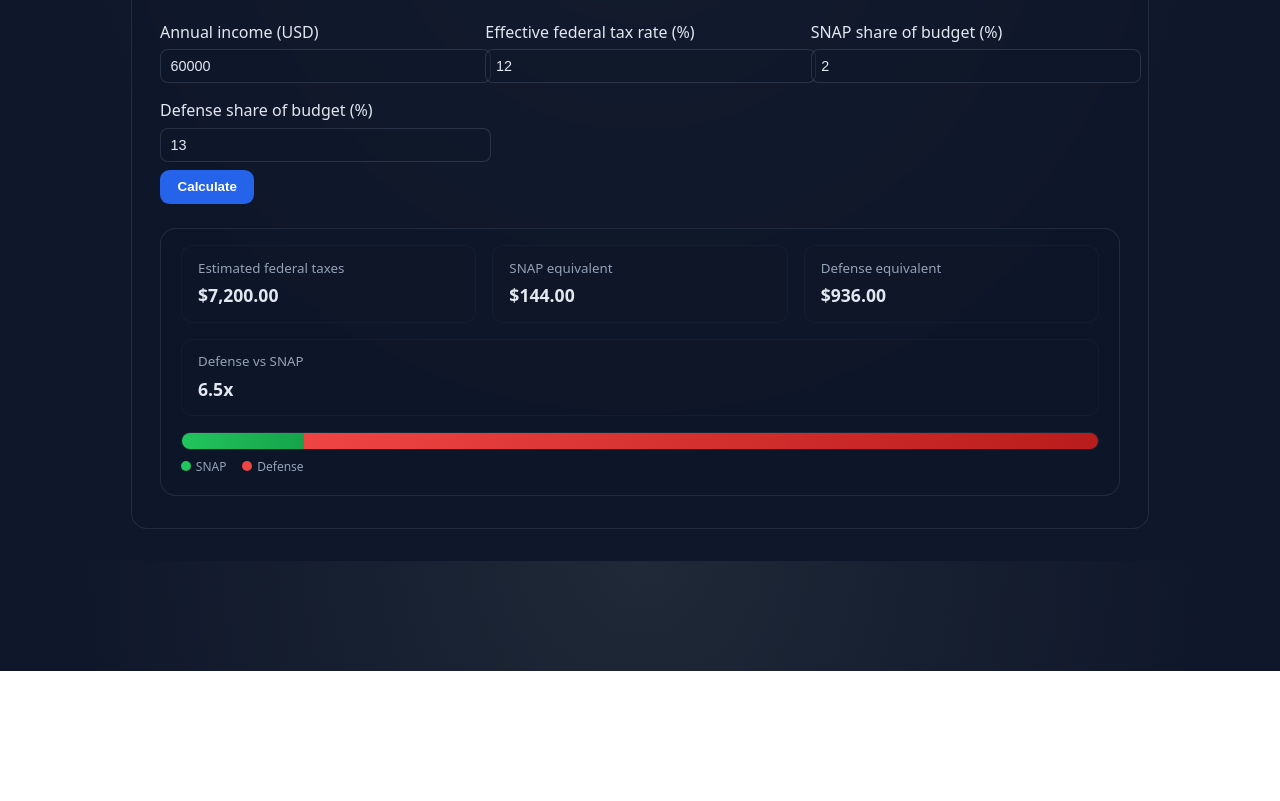
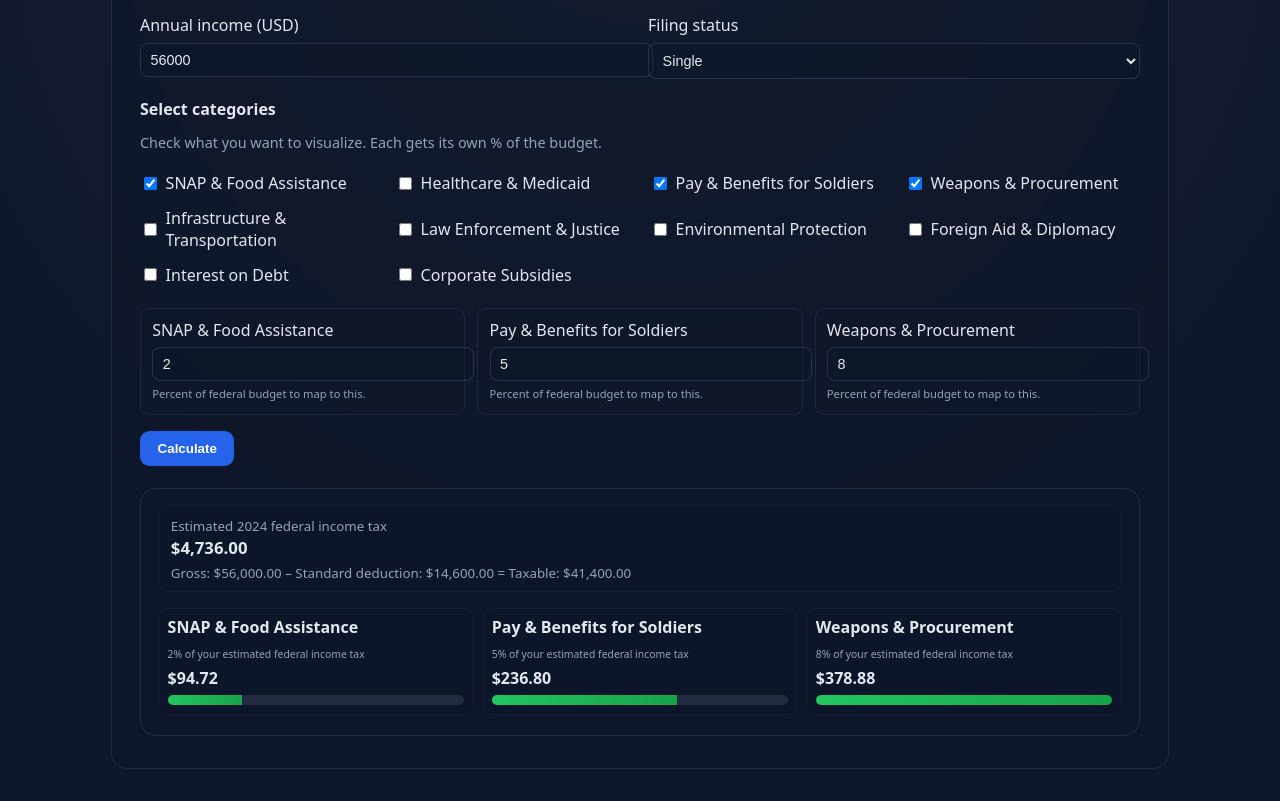
Before and after one commit to michaeljpruitt/CivicReceipt, a plain HTML site: page index.html in a window 1280 px wide. Shown: the part 129-930 px from the top of the page. Before the commit the page ends 800 px from the top, so only its background shows below. Drawn offline with Linux system fonts and the light colour scheme.

Commit message:
Update index.html

```diff
--- a/index.html
+++ b/index.html
@@ -2,19 +2,18 @@
 <html lang="en">
 <head>
   <meta charset="UTF-8" />
-  <title>Tax Slice: SNAP vs Defense</title>
+  <title>CivicReceipt – Auto Tax</title>
   <meta name="viewport" content="width=device-width, initial-scale=1" />
   <style>
     :root {
       --bg: #0f172a;
       --panel: #111827;
-      --accent: #22c55e;
-      --accent2: #ef4444;
       --text: #e2e8f0;
       --muted: #94a3b8;
+      --border: rgba(148, 163, 184, 0.15);
     }
     body {
-      background: radial-gradient(circle at top, #1f2937 0%, #0f172a 60%);
+      background: radial-gradient(circle at top, #1f2937 0%, #0f172a 65%);
       color: var(--text);
       font-family: system-ui, -apple-system, BlinkMacSystemFont, "Segoe UI", sans-serif;
       margin: 0;
@@ -23,235 +22,287 @@
       justify-content: center;
     }
     .container {
-      width: min(960px, 100%);
-      background: rgba(15, 23, 42, 0.7);
-      border: 1px solid rgba(148, 163, 184, 0.15);
+      width: min(1000px, 100%);
+      background: rgba(15, 23, 42, 0.75);
+      border: 1px solid var(--border);
       border-radius: 1rem;
       padding: 1.5rem 1.75rem 2rem;
       backdrop-filter: blur(4px);
     }
-    h1 {
-      font-size: 1.4rem;
-      margin-bottom: 0.25rem;
+    h1 { font-size: 1.35rem; margin-bottom: 0.25rem; }
+    p.subtitle { color: var(--muted); margin-top: 0; margin-bottom: 1.25rem; font-size: 0.9rem; }
+    .grid { display: grid; grid-template-columns: repeat(auto-fit, minmax(200px, 1fr)); gap: 1rem; }
+    label { display: block; margin-bottom: 0.4rem; font-weight: 500; }
+    input[type="number"], select {
+      width: 100%; padding: 0.5rem 0.6rem; border-radius: 0.5rem;
+      border: 1px solid rgba(148, 163, 184, 0.2); background: rgba(15, 23, 42, 0.3);
+      color: var(--text); font-size: 0.9rem;
     }
-    p.subtitle {
-      color: var(--muted);
-      margin-top: 0;
-      margin-bottom: 1.5rem;
-      font-size: 0.9rem;
+    .category-list {
+      display: grid; grid-template-columns: repeat(auto-fit, minmax(200px, 1fr));
+      gap: 0.4rem 1.25rem; margin-top: 1.25rem; margin-bottom: 0.9rem;
     }
-    .grid {
+    .category-list label {
+      display: flex; align-items: center; gap: 0.35rem; font-weight: 400;
+      cursor: pointer; color: var(--text);
+    }
+    .cat-inputs {
+      margin-top: 1rem;
       display: grid;
-      grid-template-columns: repeat(auto-fit, minmax(230px, 1fr));
-      gap: 1rem;
+      grid-template-columns: repeat(auto-fit, minmax(180px, 1fr));
+      gap: 0.75rem;
     }
-    label {
-      display: block;
-      margin-bottom: 0.4rem;
-      font-weight: 500;
+    .cat-box {
+      background: rgba(15, 23, 42, 0.35);
+      border: 1px solid rgba(148, 163, 184, 0.12);
+      border-radius: 0.6rem;
+      padding: 0.6rem 0.7rem 0.7rem;
     }
-    input[type="number"] {
-      width: 100%;
-      padding: 0.5rem 0.6rem;
-      border-radius: 0.5rem;
-      border: 1px solid rgba(148, 163, 184, 0.2);
-      background: rgba(15, 23, 42, 0.3);
-      color: var(--text);
-      font-size: 0.9rem;
+    .cat-box small { color: var(--muted); font-size: 0.7rem; }
+    button {
+      background: #2563eb; border: none; color: #fff; padding: 0.6rem 1.1rem;
+      border-radius: 0.6rem; font-weight: 600; cursor: pointer; margin-top: 1rem;
     }
-    .inline-input {
-      display: flex;
-      gap: 0.4rem;
-      align-items: center;
-    }
-    .inline-input span {
-      font-size: 0.8rem;
-      color: var(--muted);
-    }
-    button {
-      background: #2563eb;
-      border: none;
-      color: #fff;
-      padding: 0.6rem 1.1rem;
-      border-radius: 0.6rem;
-      font-weight: 600;
-      cursor: pointer;
-      margin-top: 0.5rem;
-    }
-    button:hover {
-      background: #1d4ed8;
-    }
+    button:hover { background: #1d4ed8; }
     .results {
-      margin-top: 1.5rem;
-      background: rgba(15, 23, 42, 0.3);
+      margin-top: 1.4rem;
+      background: rgba(15, 23, 42, 0.35);
       border: 1px solid rgba(148, 163, 184, 0.15);
       border-radius: 1rem;
-      padding: 1rem 1.25rem 1.25rem;
+      padding: 1rem 1.1rem 1.25rem;
     }
-    .result-row {
-      display: flex;
-      gap: 1rem;
-      flex-wrap: wrap;
+    .totals-card {
+      background: rgba(15, 23, 42, 0.35);
+      border: 1px solid rgba(148, 163, 184, 0.05);
+      border-radius: 0.6rem;
+      padding: 0.5rem 0.7rem 0.6rem;
+      min-width: 180px;
+      margin-bottom: 1rem;
     }
-    .card {
-      flex: 1 1 200px;
-      background: rgba(15, 23, 42, 0.4);
+    .totals-card small { color: var(--muted); }
+    .totals-card .big { font-size: 1.05rem; font-weight: 700; }
+    .result-list {
+      display: grid;
+      grid-template-columns: repeat(auto-fit, minmax(210px, 1fr));
+      gap: 0.6rem;
+    }
+    .result-item {
+      background: rgba(15, 23, 42, 0.25);
       border: 1px solid rgba(148, 163, 184, 0.05);
-      border-radius: 0.75rem;
-      padding: 0.8rem 1rem 0.9rem;
+      border-radius: 0.5rem;
+      padding: 0.4rem 0.5rem 0.6rem;
     }
-    .card small {
-      color: var(--muted);
-      display: block;
-      margin-bottom: 0.4rem;
-    }
-    .card .big {
-      font-size: 1.1rem;
-      font-weight: 700;
-    }
-    .bar-wrap {
-      margin-top: 1rem;
-      background: rgba(15, 23, 42, 0.1);
-      border-radius: 9999px;
-      height: 16px;
-      display: flex;
-      overflow: hidden;
-      border: 1px solid rgba(148, 163, 184, 0.1);
-    }
-    .bar-snap {
-      background: linear-gradient(90deg, #22c55e, #16a34a);
-      height: 100%;
-    }
-    .bar-defense {
-      background: linear-gradient(90deg, #ef4444, #b91c1c);
-      height: 100%;
-    }
-    .legend {
-      display: flex;
-      gap: 1rem;
-      margin-top: 0.5rem;
-      font-size: 0.75rem;
-      color: var(--muted);
-    }
-    .legend span::before {
-      content: "";
-      display: inline-block;
-      width: 10px;
-      height: 10px;
-      border-radius: 999px;
-      margin-right: 0.3rem;
-    }
-    .legend .snap::before { background: #22c55e; }
-    .legend .defense::before { background: #ef4444; }
-
-    @media (max-width: 600px) {
-      body { padding: 1rem; }
-    }
+    .result-item small { color: var(--muted); font-size: 0.65rem; }
+    .result-item .name { font-weight: 600; margin-bottom: 0.2rem; }
+    .bar { background: rgba(148, 163, 184, 0.15); border-radius: 999px; height: 10px; overflow: hidden; margin-top: 0.35rem; }
+    .bar-fill { height: 10px; background: linear-gradient(90deg, #22c55e, #16a34a); width: 0%; }
+    @media (max-width: 600px) { body { padding: 1rem; } }
   </style>
 </head>
 <body>
   <div class="container">
-    <h1>SNAP vs Defense Tax Estimator</h1>
-    <p class="subtitle">
-      Pick your income, tell it your effective federal tax rate, and it will estimate how much of that tax slice maps to SNAP and to defense.
-    </p>
+    <h1>CivicReceipt</h1>
+    <p class="subtitle">Enter income, pick filing status. We estimate your 2024 federal income tax, then show how much could map to each slice.</p>
 
     <div class="grid">
       <div>
         <label for="income">Annual income (USD)</label>
-        <input type="number" id="income" value="60000" min="0" step="500" />
+        <input type="number" id="income" value="56000" min="0" step="500" />
       </div>
       <div>
-        <label for="effRate">Effective federal tax rate (%)</label>
-        <input type="number" id="effRate" value="12" min="0" max="60" step="0.1" />
-      </div>
-      <div>
-        <label for="snapShare">SNAP share of budget (%)</label>
-        <input type="number" id="snapShare" value="2" min="0" max="10" step="0.1" />
-      </div>
-      <div>
-        <label for="defShare">Defense share of budget (%)</label>
-        <input type="number" id="defShare" value="13" min="0" max="40" step="0.1" />
+        <label for="status">Filing status</label>
+        <select id="status">
+          <option value="single">Single</option>
+          <option value="married">Married filing jointly</option>
+          <option value="hoh">Head of household</option>
+        </select>
       </div>
     </div>
+
+    <h2 style="margin-top:1.2rem;font-size:1rem;">Select categories</h2>
+    <p class="subtitle" style="margin-bottom:0.4rem;">Check what you want to visualize. Each gets its own % of the budget.</p>
+    <div class="category-list" id="categoryList"></div>
+    <div class="cat-inputs" id="catInputs"></div>
 
     <button id="calcBtn">Calculate</button>
 
     <div class="results" id="results" style="display:none;">
-      <div class="result-row">
-        <div class="card">
-          <small>Estimated federal taxes</small>
-          <div class="big" id="taxesOut">$0.00</div>
-        </div>
-        <div class="card">
-          <small>SNAP equivalent</small>
-          <div class="big" id="snapOut">$0.00</div>
-        </div>
-        <div class="card">
-          <small>Defense equivalent</small>
-          <div class="big" id="defOut">$0.00</div>
-        </div>
-        <div class="card" id="ratioCard" style="display:none;">
-          <small>Defense vs SNAP</small>
-          <div class="big" id="ratioOut">--</div>
-        </div>
+      <div class="totals-card" id="taxCard">
+        <small>Estimated 2024 federal income tax</small>
+        <div class="big" id="totalTaxes">$0.00</div>
+        <small id="taxDetails" style="display:block;margin-top:0.3rem;"></small>
       </div>
-
-      <div class="bar-wrap" aria-label="visual comparison of amounts">
-        <div class="bar-snap" id="snapBar" style="width:20%;"></div>
-        <div class="bar-defense" id="defBar" style="width:80%;"></div>
-      </div>
-      <div class="legend">
-        <span class="snap">SNAP</span>
-        <span class="defense">Defense</span>
-      </div>
+      <div class="result-list" id="resultList"></div>
     </div>
   </div>
 
   <script>
-    function fmt(num) {
-      return "$" + num.toLocaleString(undefined, {minimumFractionDigits: 2, maximumFractionDigits: 2});
+    // categories we decided on
+    const CATEGORIES = [
+      { id: "snap", name: "SNAP & Food Assistance", defaultPct: 2 },
+      { id: "healthcare", name: "Healthcare & Medicaid", defaultPct: 15 },
+      { id: "soldierpay", name: "Pay & Benefits for Soldiers", defaultPct: 5 },
+      { id: "weapons", name: "Weapons & Procurement", defaultPct: 8 },
+      { id: "infra", name: "Infrastructure & Transportation", defaultPct: 3 },
+      { id: "justice", name: "Law Enforcement & Justice", defaultPct: 2.5 },
+      { id: "env", name: "Environmental Protection", defaultPct: 1.5 },
+      { id: "foreign", name: "Foreign Aid & Diplomacy", defaultPct: 1 },
+      { id: "debt", name: "Interest on Debt", defaultPct: 13 },
+      { id: "subsidy", name: "Corporate Subsidies", defaultPct: 1.5 }
+    ];
+
+    const IRS_2024 = {
+      single: {
+        deduction: 14600,
+        brackets: [
+          { upto: 11600, rate: 0.10 },
+          { upto: 47150, rate: 0.12 },
+          { upto: 100525, rate: 0.22 },
+          { upto: 191950, rate: 0.24 },
+          { upto: 243725, rate: 0.32 },
+          { upto: 609350, rate: 0.35 },
+          { upto: Infinity, rate: 0.37 }
+        ]
+      },
+      married: {
+        deduction: 29200,
+        brackets: [
+          { upto: 23200, rate: 0.10 },
+          { upto: 94300, rate: 0.12 },
+          { upto: 201050, rate: 0.22 },
+          { upto: 383900, rate: 0.24 },
+          { upto: 487450, rate: 0.32 },
+          { upto: 731200, rate: 0.35 },
+          { upto: Infinity, rate: 0.37 }
+        ]
+      },
+      hoh: {
+        deduction: 21900,
+        brackets: [
+          { upto: 16550, rate: 0.10 },
+          { upto: 63100, rate: 0.12 },
+          { upto: 100500, rate: 0.22 },
+          { upto: 191950, rate: 0.24 },
+          { upto: 243700, rate: 0.32 },
+          { upto: 609350, rate: 0.35 },
+          { upto: Infinity, rate: 0.37 }
+        ]
+      }
+    };
+
+    const categoryList = document.getElementById("categoryList");
+    const catInputs = document.getElementById("catInputs");
+    const resultList = document.getElementById("resultList");
+    const resultsBox = document.getElementById("results");
+
+    CATEGORIES.forEach(cat => {
+      const label = document.createElement("label");
+      const cb = document.createElement("input");
+      cb.type = "checkbox";
+      cb.value = cat.id;
+      cb.dataset.cat = cat.id;
+      cb.addEventListener("change", onCategoryToggle);
+      label.appendChild(cb);
+      label.append(cat.name);
+      categoryList.appendChild(label);
+    });
+
+    // pre-check a couple
+    ["snap", "soldierpay", "weapons"].forEach(id => {
+      const cb = [...categoryList.querySelectorAll("input[type=checkbox]")].find(c => c.value === id);
+      if (cb) {
+        cb.checked = true;
+        cb.dispatchEvent(new Event("change"));
+      }
+    });
+
+    function onCategoryToggle(e) {
+      const id = e.target.dataset.cat;
+      const cat = CATEGORIES.find(c => c.id === id);
+      if (!cat) return;
+      if (e.target.checked) {
+        const box = document.createElement("div");
+        box.className = "cat-box";
+        box.id = "box-" + id;
+        box.innerHTML = `
+          <label for="pct-${id}">${cat.name}</label>
+          <input type="number" id="pct-${id}" value="${cat.defaultPct}" min="0" max="100" step="0.1" />
+          <small>Percent of federal budget to map to this.</small>
+        `;
+        catInputs.appendChild(box);
+      } else {
+        const box = document.getElementById("box-" + id);
+        if (box) box.remove();
+      }
     }
 
-    function calc() {
+    function computeTax(income, status) {
+      const cfg = IRS_2024[status] || IRS_2024.single;
+      const taxable = Math.max(0, income - cfg.deduction);
+      let remaining = taxable;
+      let lastCap = 0;
+      let tax = 0;
+      cfg.brackets.forEach(br => {
+        if (remaining <= 0) return;
+        const span = Math.min(remaining, br.upto - lastCap);
+        tax += span * br.rate;
+        remaining -= span;
+        lastCap = br.upto;
+      });
+      return { tax, taxable, deduction: cfg.deduction };
+    }
+
+    function fmtDollar(num) {
+      return "$" + num.toLocaleString(undefined, { minimumFractionDigits: 2, maximumFractionDigits: 2 });
+    }
+
+    function calculate() {
       const income = Number(document.getElementById("income").value) || 0;
-      const effRate = Number(document.getElementById("effRate").value) || 0;
-      const snapSharePct = Number(document.getElementById("snapShare").value) || 0;
-      const defSharePct = Number(document.getElementById("defShare").value) || 0;
+      const status = document.getElementById("status").value;
+      const { tax, taxable, deduction } = computeTax(income, status);
 
-      // estimated federal taxes paid
-      const taxes = income * (effRate / 100);
-      const snapAmt = taxes * (snapSharePct / 100);
-      const defAmt = taxes * (defSharePct / 100);
+      document.getElementById("totalTaxes").textContent = fmtDollar(tax);
+      document.getElementById("taxDetails").textContent =
+        `Gross: ${fmtDollar(income)} – Standard deduction: ${fmtDollar(deduction)} = Taxable: ${fmtDollar(taxable)}`;
 
-      document.getElementById("taxesOut").textContent = fmt(taxes);
-      document.getElementById("snapOut").textContent = fmt(snapAmt);
-      document.getElementById("defOut").textContent = fmt(defAmt);
+      const selected = [];
+      CATEGORIES.forEach(cat => {
+        const cb = categoryList.querySelector(`input[value="${cat.id}"]`);
+        if (cb && cb.checked) {
+          const pct = Number(document.getElementById("pct-" + cat.id).value) || 0;
+          selected.push({ ...cat, pct });
+        }
+      });
 
-      // ratio
-      const ratioCard = document.getElementById("ratioCard");
-      if (snapAmt > 0) {
-        const ratio = defAmt / snapAmt;
-        document.getElementById("ratioOut").textContent = ratio.toFixed(1) + "x";
-        ratioCard.style.display = "block";
-      } else {
-        ratioCard.style.display = "none";
+      resultList.innerHTML = "";
+      if (selected.length === 0) {
+        resultsBox.style.display = "block";
+        resultList.innerHTML = "<p style='color:#94a3b8'>Select at least one category above.</p>";
+        return;
       }
 
-      // bar widths: normalize to max of the two
-      const maxVal = Math.max(snapAmt, defAmt, 1); // avoid 0
-      const snapWidth = (snapAmt / maxVal) * 100;
-      const defWidth = (defAmt / maxVal) * 100;
-      document.getElementById("snapBar").style.width = snapWidth + "%";
-      document.getElementById("defBar").style.width = defWidth + "%";
+      const amounts = selected.map(s => tax * (s.pct / 100));
+      const maxAmount = Math.max(...amounts, 1);
 
-      document.getElementById("results").style.display = "block";
+      selected.forEach((cat, idx) => {
+        const amount = tax * (cat.pct / 100);
+        const width = (amount / maxAmount) * 100;
+        const item = document.createElement("div");
+        item.className = "result-item";
+        item.innerHTML = `
+          <div class="name">${cat.name}</div>
+          <small>${cat.pct}% of your estimated federal income tax</small>
+          <div style="margin-top:0.25rem;font-weight:600;">${fmtDollar(amount)}</div>
+          <div class="bar"><div class="bar-fill" style="width:${width}%;"></div></div>
+        `;
+        resultList.appendChild(item);
+      });
+
+      resultsBox.style.display = "block";
     }
 
-    document.getElementById("calcBtn").addEventListener("click", calc);
-
-    // run once on load
-    calc();
+    document.getElementById("calcBtn").addEventListener("click", calculate);
+    calculate();
   </script>
 </body>
 </html>
```
